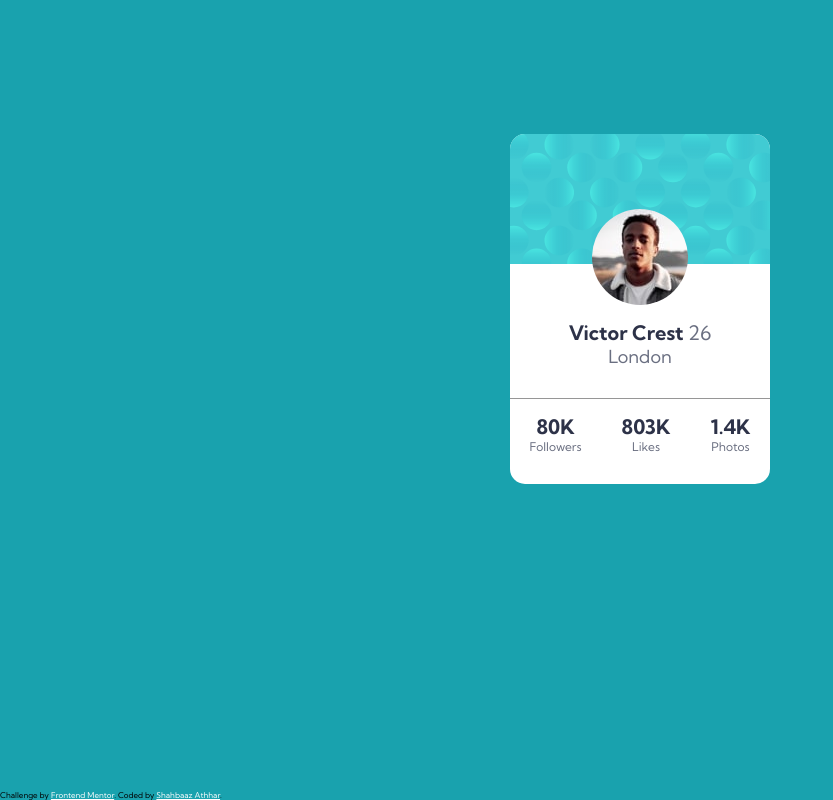
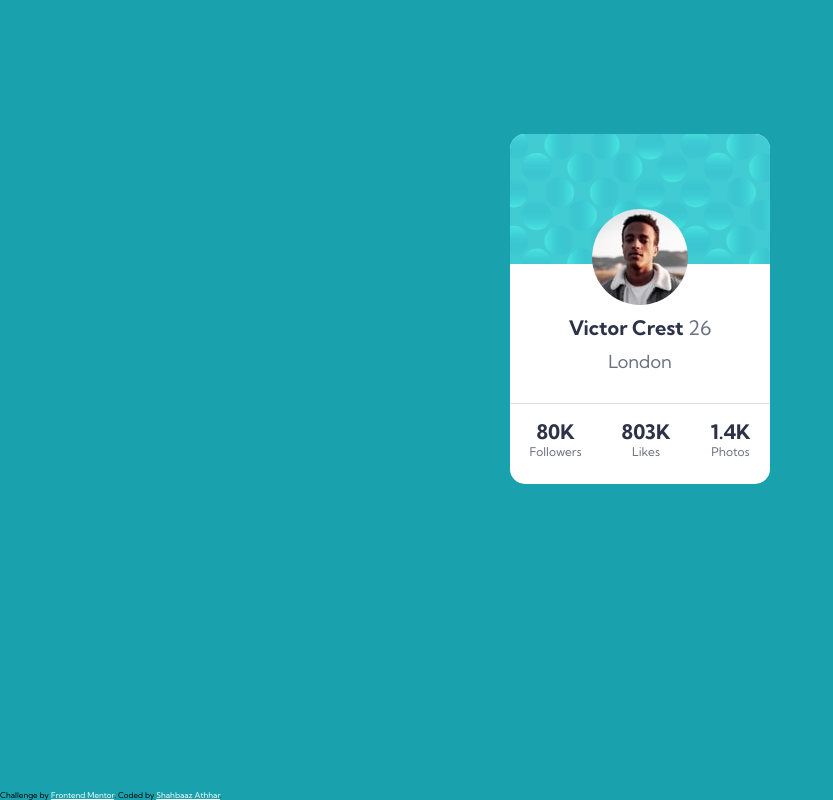
Before and after one commit to Shahbaaz92/profile-card-component, a plain HTML site: page index.html in a window 1280 px wide. Shown: the whole page, without its empty margins (0-833 px from the left). Drawn offline with Linux system fonts and the light colour scheme.

Commit message:
Update style.css

```diff
--- a/style.css
+++ b/style.css
@@ -6,8 +6,8 @@
   --color-primary: hsl(185, 75%, 39%);
   --color-card: #ffffff;
   --color-text-main: hsl(229, 23%, 23%);
-  --color-text-sub: hsl(227, 10%, 46%);
-  --color-text-neutral: #969696;
+  --color-text-sub: rgb(106, 111, 129);
+  --color-text-neutral: rgba(150, 150, 150, 0.3);
 }
 
 * {
@@ -26,7 +26,6 @@ body {
 main {
   background-color: var(--color-card);
   max-width: 300px;
-  /* min-height: 60vh; */
   height: 350px;
   display: flex;
   flex-direction: column;
@@ -58,6 +57,7 @@ img {
   align-items: center;
   justify-content: center;
   margin-top: 130px;
+  row-gap: 10px;
 }
 .bold {
   font-size: 1.25rem;
```
